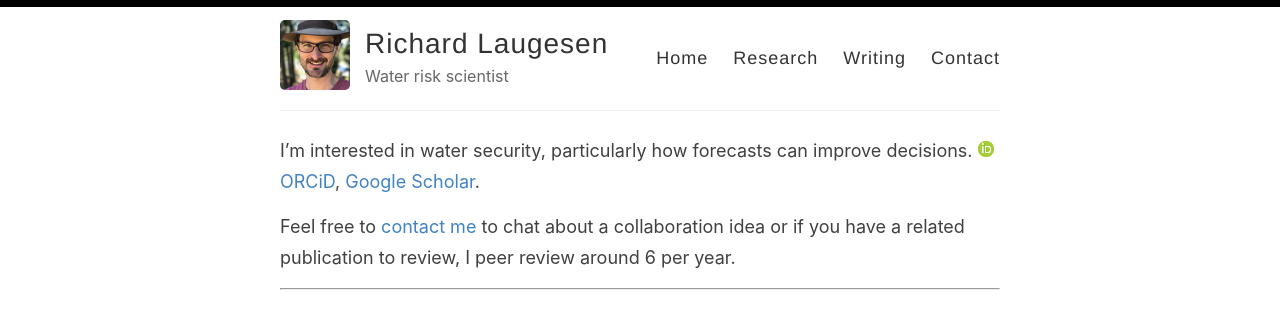
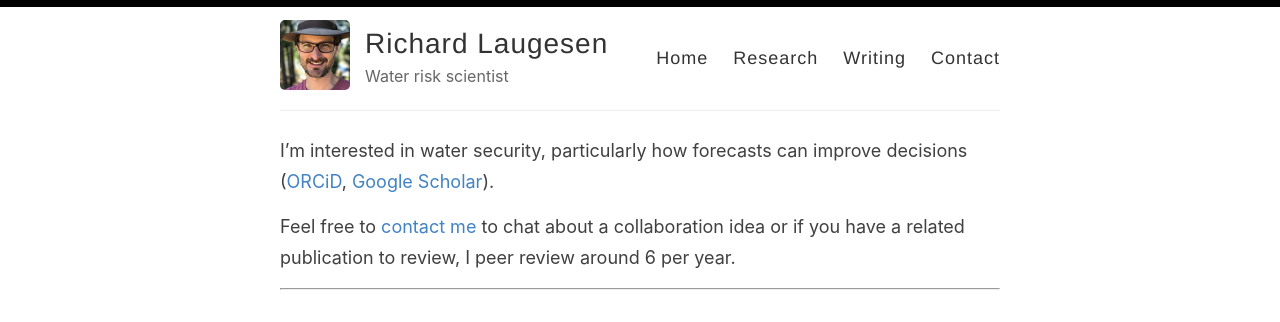
Before and after one commit to richardlaugesen/richardlaugesen.github.io, a Jekyll site: the page built from _pages/research.md, in a window 1280 px wide and 900 px high. Shown: the top 322 px of the window. Built offline with Jekyll 4.4.1, drawn with Linux system fonts in a browser that asks for light colours.

Commit message:
Remove the little orcid image

```diff
--- a/_pages/research.md
+++ b/_pages/research.md
@@ -5,7 +5,7 @@ permalink: /research/
 image: /images/richard-small.jpg
 ---
 
-I'm interested in water security, particularly how forecasts can improve decisions. [![ORCiD](/images/orcid_16x16.png) ORCiD](https://orcid.org/0000-0002-3811-5845), [Google Scholar](https://scholar.google.com.au/citations?user=kVIqLq8AAAAJ).
+I'm interested in water security, particularly how forecasts can improve decisions ([ORCiD](https://orcid.org/0000-0002-3811-5845), [Google Scholar](https://scholar.google.com.au/citations?user=kVIqLq8AAAAJ)).
 
 Feel free to [contact me](/contact) to chat about a collaboration idea or if you have a related publication to review, I peer review around 6 per year.
 
```
